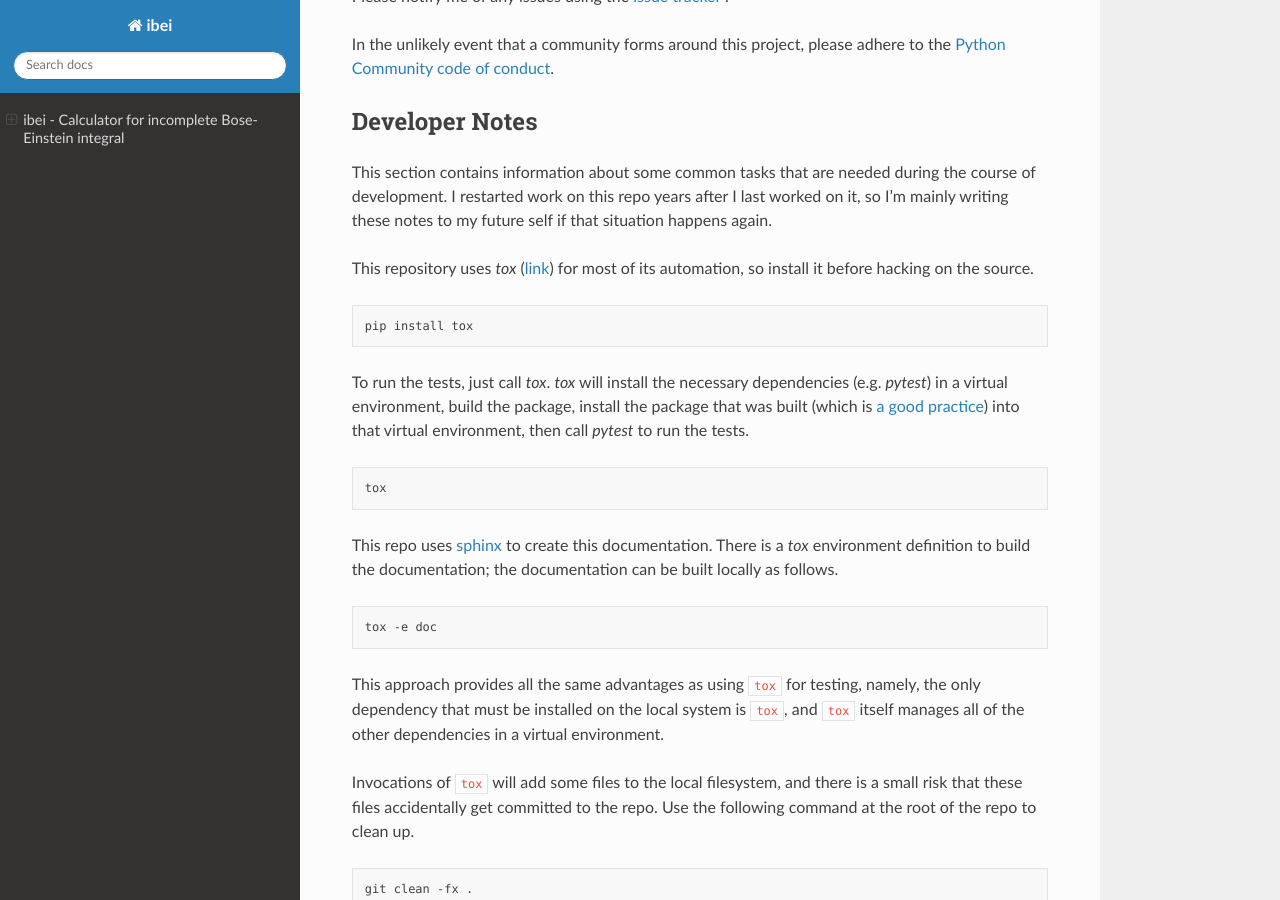
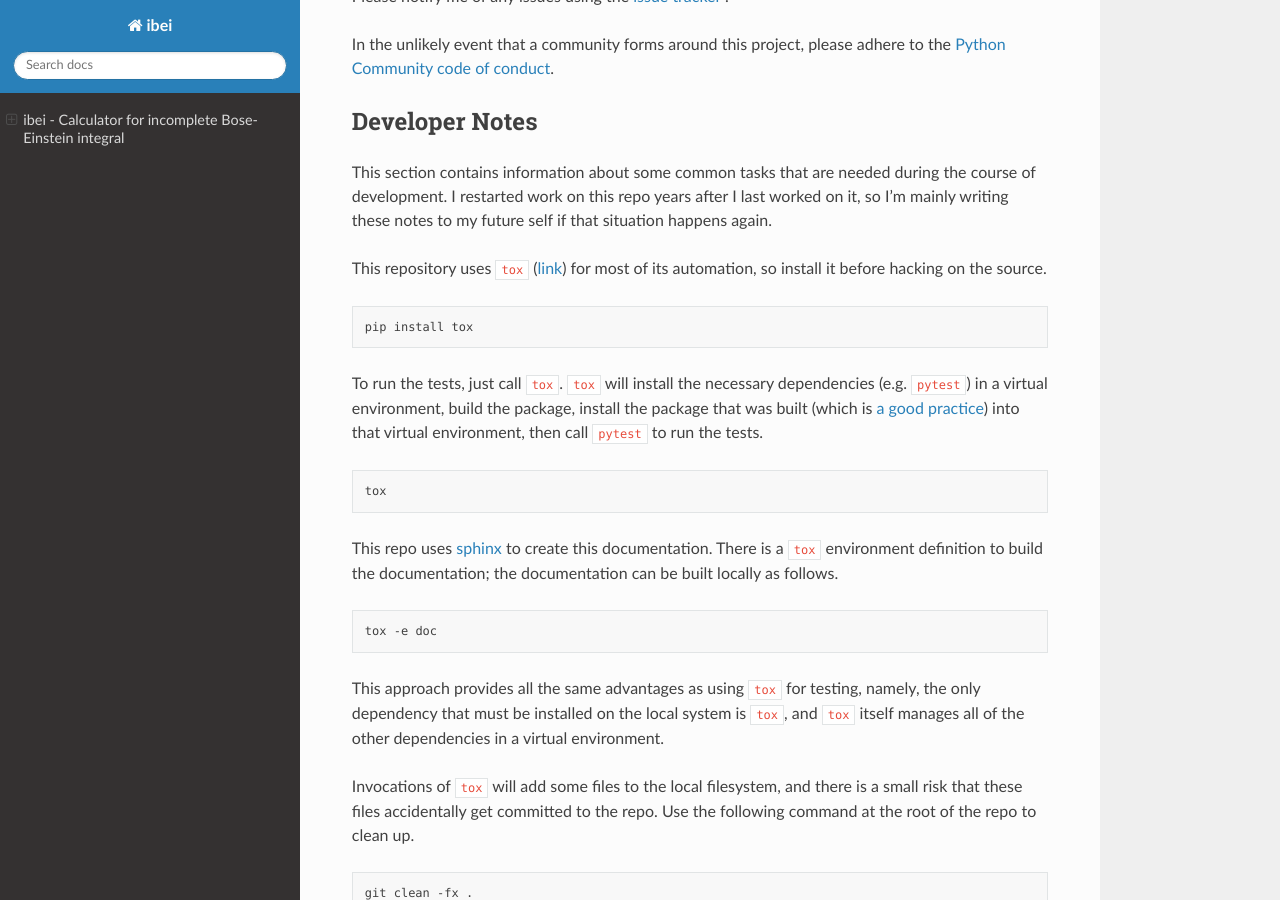
Before and after one commit to jrsmith3/ibei, a Sphinx documentation site: the page built from doc/index.rst, in a window 1280 px wide and 900 px high, scrolled down 3741 px. Built offline with Sphinx 7.4.7 and the Read the Docs theme 2.0.0, drawn with Linux system fonts in a browser that asks for light colours; the version number could not be read and is left out; cross-references to code outside the pages are shown as plain code.

```diff
--- a/doc/index.rst
+++ b/doc/index.rst
@@ -187,7 +187,7 @@ needed during the course of development. I restarted work on this
 repo years after I last worked on it, so I'm mainly writing these
 notes to my future self if that situation happens again.
 
-This repository uses `tox`
+This repository uses ``tox``
 (`link <https://tox.wiki/en/latest/>`_) for most of its automation,
 so install it before hacking on the source.
 
@@ -196,11 +196,11 @@ so install it before hacking on the source.
     pip install tox
 
 
-To run the tests, just call `tox`. `tox` will install the necessary
-dependencies (e.g. `pytest`) in a virtual environment, build the
-package, install the package that was built (which is
+To run the tests, just call ``tox``. ``tox`` will install the
+necessary dependencies (e.g. ``pytest``) in a virtual environment,
+build the package, install the package that was built (which is
 `a good practice <https://blog.ionelmc.ro/2014/05/25/python-packaging/>`_)
-into that virtual environment, then call `pytest` to run the tests.
+into that virtual environment, then call ``pytest`` to run the tests.
 
 .. code-block:: bash
 
@@ -208,8 +208,8 @@ into that virtual environment, then call `pytest` to run the tests.
 
 
 This repo uses `sphinx <https://www.sphinx-doc.org/en/master/>`_ to
-create this documentation. There is a `tox` environment definition to
-build the documentation; the documentation can be built locally as
+create this documentation. There is a ``tox`` environment definition
+to build the documentation; the documentation can be built locally as
 follows.
 
 .. code-block:: bash
```
